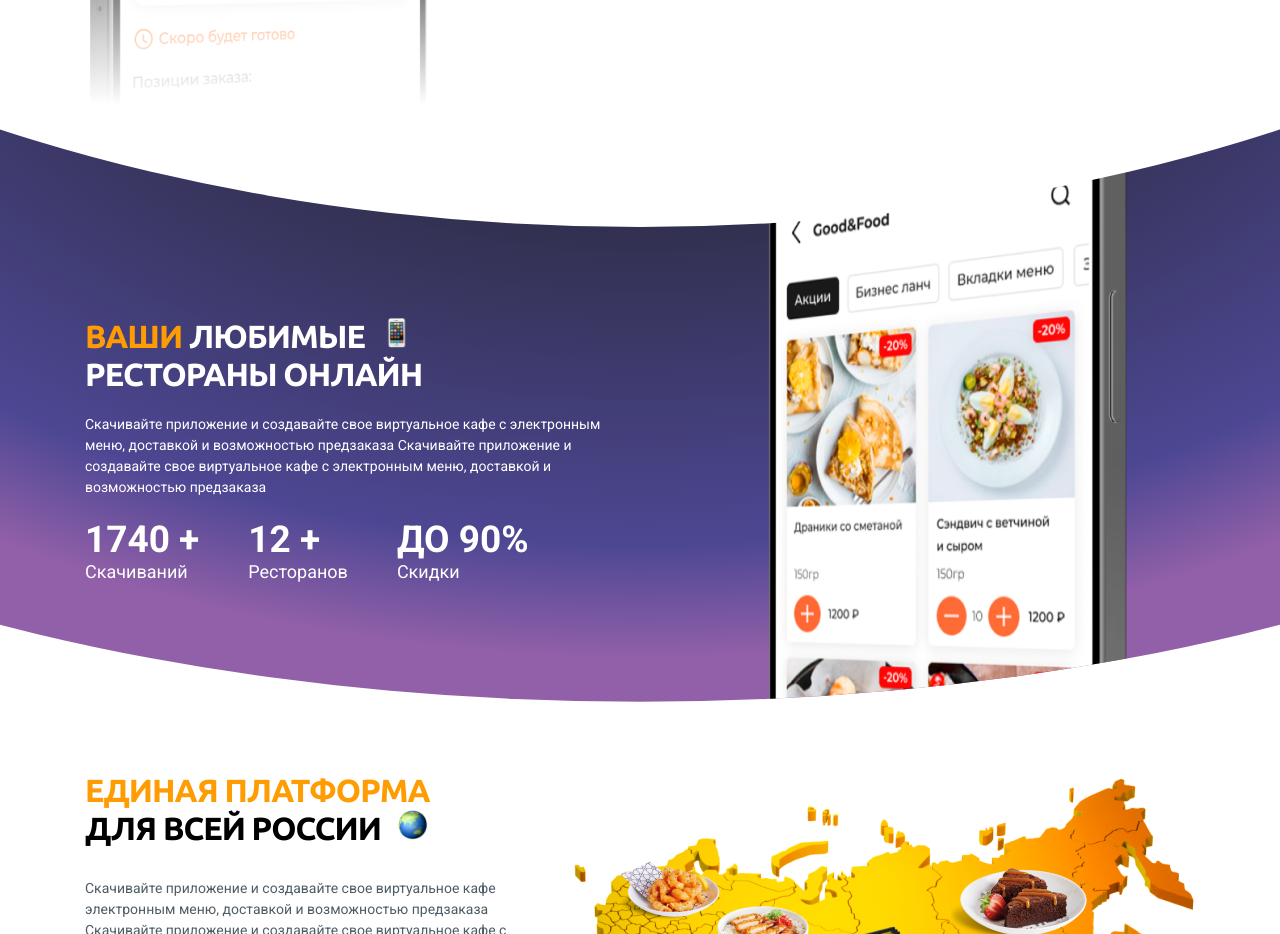
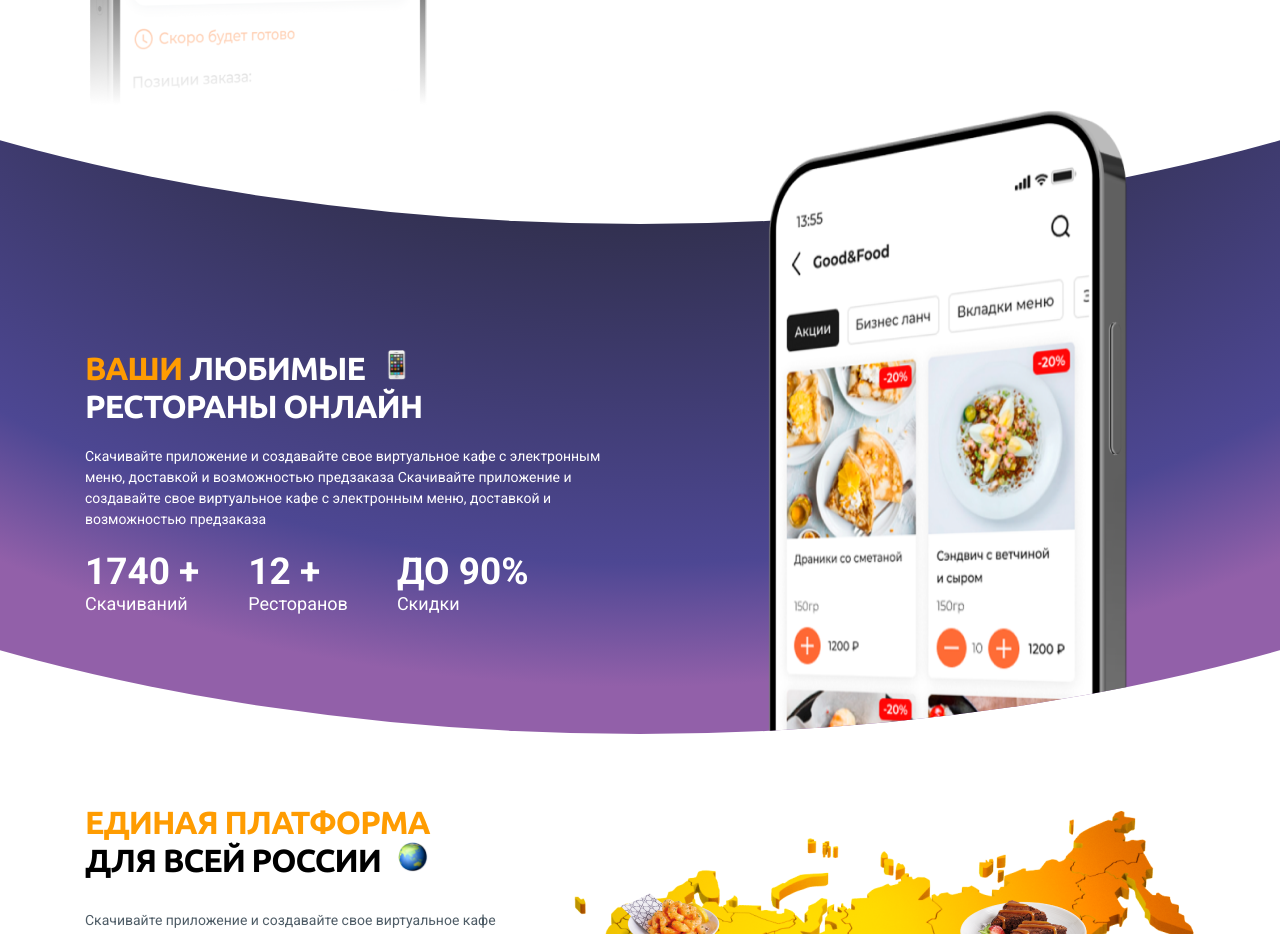
Before and after one commit to AntonKurtsev/good-food, a plain HTML site: page index.html in a window 1280 px wide. Shown: the part 1331-2265 px from the top of the page. Drawn offline with nearby package versions, Linux system fonts and the light colour scheme.

Commit message:
fix: fix .favorite img

```diff
--- a/sass/blocks/_favorite.sass
+++ b/sass/blocks/_favorite.sass
@@ -1,14 +1,24 @@
 .favorite
     position: relative
-    margin-top: -100px
-    padding: 190px 0 120px
+    overflow: hidden
+    padding: 240px 0 120px
     background: radial-gradient(95.07% 134.5% at 50% -42.05%, #513E63 0%, #282837 29.64%, #4D4793 85.3%, #9260A9 100%)
     clip-path: ellipse(100% 100% at 50% 0%)
+    &::before
+        position: absolute
+        content: ''
+        top: -510px
+        left: 0
+        width: 100%
+        height: 100%
+        background-color: #fff
+        clip-path: ellipse(100% 100% at 50% 0%)
     &-wrapper
         position: relative
         display: flex
     &__info
         align-self: self-start
+        min-height: 265px
         max-width: 50%
         color: #fff
     &__title
--- a/sass/blocks/_upload.sass
+++ b/sass/blocks/_upload.sass
@@ -1,7 +1,5 @@
 .upload
     position: relative
-    clip-path: ellipse(100% 100% at 50% 0%)
-    padding-bottom: 118px
     z-index: 5
     background-color: #fff
     &-wrapper
```
Also changed, not shown: css/style.css.
